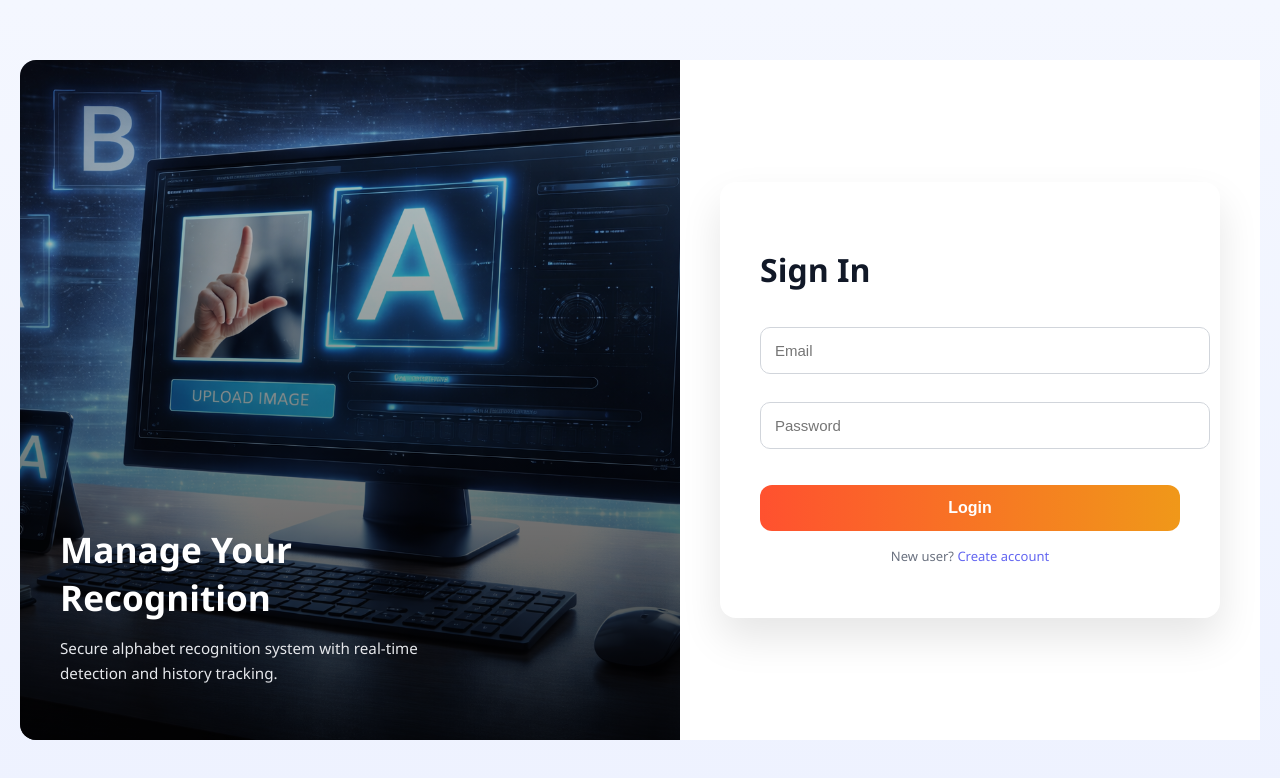
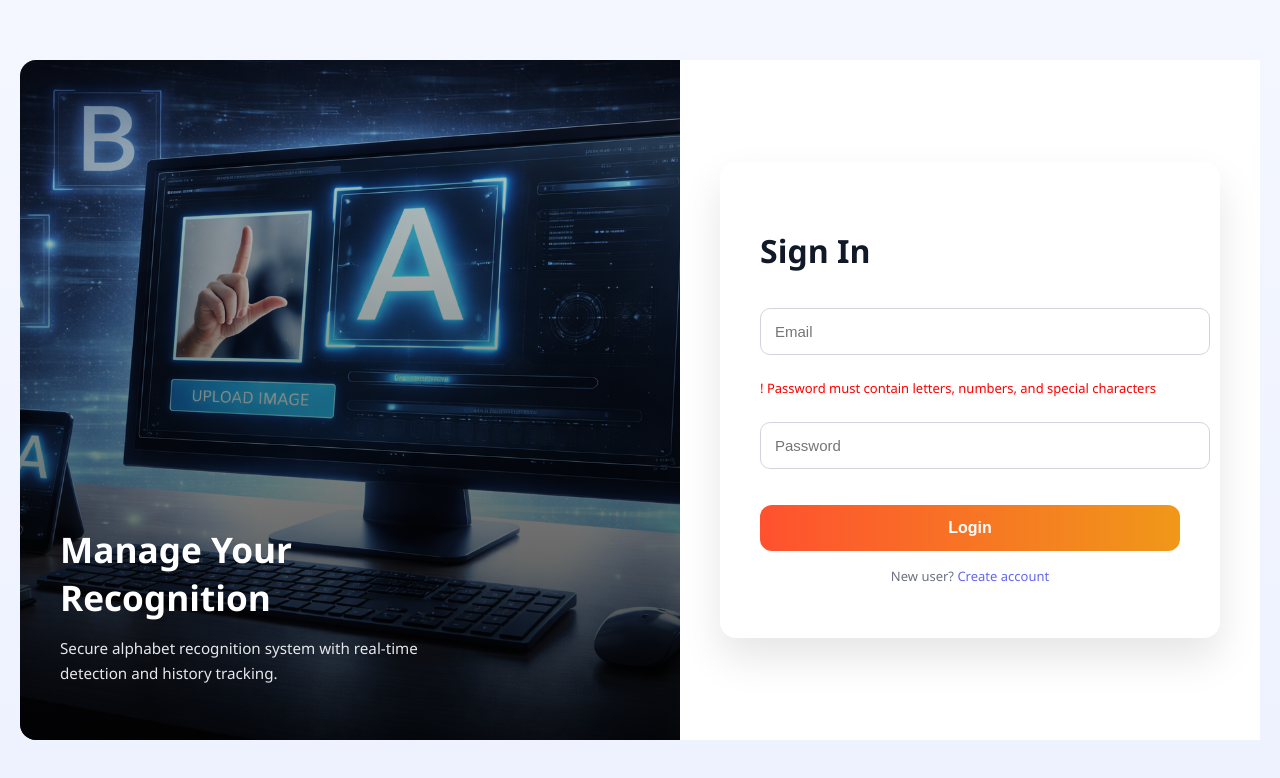
Before and after one commit to kamakshibhat14/AlphaVision, a React (Create React App) app in the folder frontend/: page / in a window 1280 px wide. Both pictures are taken after a click on the button "Login". Shown: the top 778 px of the page. Built offline with nearby package versions, Linux system fonts and the light colour scheme.

Commit message:
Update Login.js

```diff
--- a/frontend/src/pages/Login.js
+++ b/frontend/src/pages/Login.js
@@ -18,13 +18,6 @@ function Login({ onLogin }) {
       return;
     }
 
-    setPasswordError("");
-    {passwordError && (
-      <p style={{ color: "red", fontSize: "13px", marginTop: "8px" }}>
-        ! {passwordError}
-      </p>
-    )}
-
     try {
       await api.post("/login", { email, password });
       onLogin(true);
@@ -32,7 +25,6 @@ function Login({ onLogin }) {
       alert("Invalid credentials");
     }
   };
-
 
   return (
     <div className="login-container">
@@ -56,6 +48,12 @@ function Login({ onLogin }) {
             value={email}
             onChange={(e) => setEmail(e.target.value)}
           />
+
+          {passwordError && (
+            <p style={{ color: "red", fontSize: "13px", marginTop: "8px" }}>
+              ! {passwordError}
+            </p>
+          )}
 
           <input
             type="password"
```
